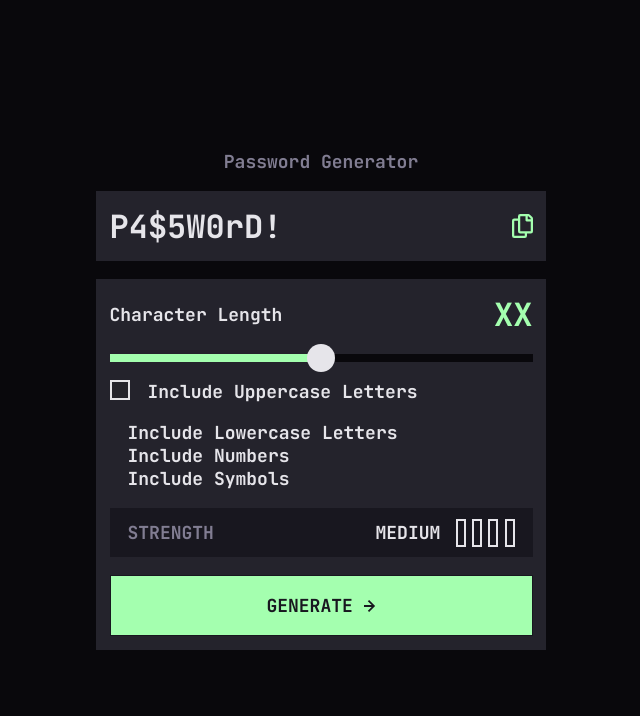
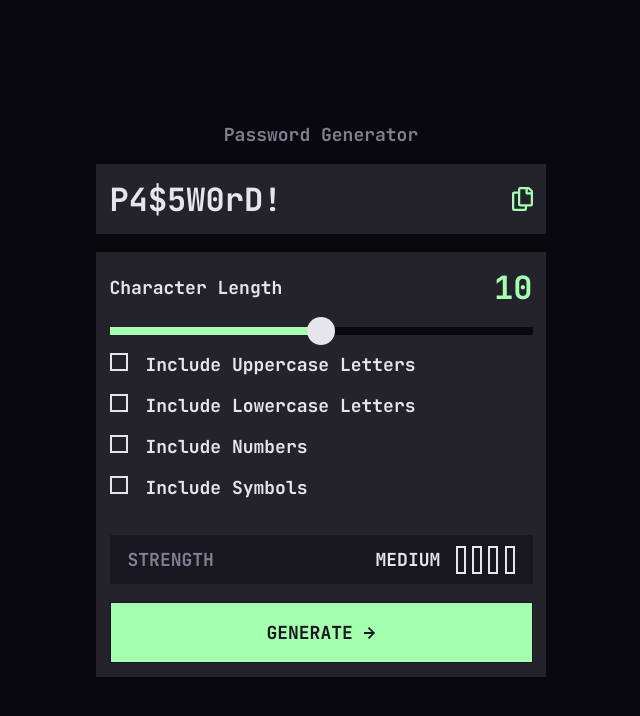
Before and after one commit to emmahogberg88/password-generator, a React (Create React App) app: page / in a window 1280 px wide. Shown: the top 716 px of the page, without its empty margins (319-959 px from the left). Built offline with nearby package versions, Linux system fonts and the light colour scheme.

Commit message:
Add state for checkboxes

```diff
--- a/src/App.js
+++ b/src/App.js
@@ -3,50 +3,20 @@ import styled from 'styled-components/macro'
 import { useState } from 'react'
 
 function App() {
-	const [checked, setChecked] = useState([])
-
-	const [uppercase, setUppercase] = useState(false)
-	const [lowercase, setLowerCase] = useState(false)
-	const [numers, setNumbers] = useState(false)
-	const [symbols, setSymbols] = useState(false)
+	const [checkedUpper, setCheckedUpper] = useState(false)
+	const [checkedLower, setCheckedLower] = useState(false)
+	const [checkedNumber, setCheckedNumber] = useState(false)
+	const [checkedSymbol, setCheckedSymbol] = useState(false)
 
 	const [passwordLength, setPasswordLength] = useState('10')
 
-	const includedChars = {
-		upper: [
-			'A',
-			'B',
-			'C',
-			'D',
-			'E',
-			'F',
-			'G',
-			'H',
-			'I',
-			'J',
-			'K',
-			'L',
-			'M',
-			'N',
-			'O',
-			'P',
-			'Q',
-			'R',
-			'S',
-			'T',
-			'U',
-			'V',
-			'W',
-			'X',
-			'Y',
-			'Z',
-		],
-		lower: [],
-		number: ['1', '2', '3', '4', '5', '6', '7', '8', '9'],
-		symbols: ['!', '?', '$'],
-	}
+	const UPPERCASELETTERS = 'ABCDEFGHIJKLMNOPQRSTUVWXYZ'
+	const LOWERCASELETTERS = 'abcdefghijklmnopqrstuvwxyz'
+	const NUMBERS = '0123456789'
+	const SYMBOLS = '!@#$&*?|%+-_./:;=()[]{}'
 
-	// console.log(Object.keys(includedChars)[0]) //upper
+	// console.log(checked)
+	// console.log(Object.keys(checked)) //upper
 
 	// const handleSubmit = () => {
 	// 	console.log('submitted')
@@ -64,15 +34,30 @@ function App() {
 	// }
 
 	const handleChecked = (event) => {
-		console.log('klickad')
+		if (event.target.id === 'checkedUpper') {
+			setCheckedUpper((prev) => !prev)
+		}
+		if (event.target.id === 'checkedLower') {
+			setCheckedLower((prev) => !prev)
+		}
+		if (event.target.id === 'checkedNumber') {
+			setCheckedNumber((prev) => !prev)
+		}
+		if (event.target.id === 'checkedSymbol') {
+			setCheckedSymbol((prev) => !prev)
+		}
 	}
 
 	const changePasswordLength = (passwordLength) => {
-		setPasswordLength(passwordLength)
+		console.log(passwordLength)
+		// setPasswordLength(passwordLength)
 	}
 
 	const generatePassword = () => {
 		console.log('password')
+		//1. kolla vilka boxar som är iklickade
+		//2. om inputvärde ska ingå, lägg till i array eller string (beror på hur jag väljer att göra..)
+		//3. generera ett random lösenord från array/string som har längd = password.length
 	}
 
 	return (
@@ -93,7 +78,7 @@ function App() {
 			</InnerWrapper>
 			<InnerWrapper>
 				<Container>
-					Character Length<Span>XX</Span>
+					Character Length<Span>{passwordLength}</Span>
 				</Container>
 
 				<Form>
@@ -101,15 +86,21 @@ function App() {
 						type='range'
 						id='charlength'
 						name='charlength'
-						min='0'
-						max='20'
-						step='1'
+						min={0}
+						max={20}
+						step={1}
 						value={passwordLength}
 						onChange={changePasswordLength}
 					/>
 
 					<CheckboxContainer>
-						<StyledCheckbox id='upper' type='checkbox' onClick={handleChecked}>
+						<StyledCheckbox
+							id='checkedUpper'
+							type='checkbox'
+							value='checkedUpper'
+							checked={checkedUpper}
+							onClick={handleChecked}
+						>
 							{/* <HiddenCheckBox type='checkbox' id='upper' name='upper' /> */}
 							<CheckIcon width='14' height='12' xmlns='http://www.w3.org/2000/svg'>
 								<path stroke='#18171F' strokeWidth='3' fill='none' d='M1 5.607 4.393 9l8-8' />
@@ -117,18 +108,54 @@ function App() {
 						</StyledCheckbox>
 						<Label>Include Uppercase Letters</Label>
 					</CheckboxContainer>
-					<Label>
-						<HiddenCheckBox type='checkbox' id='upper' name='upper' />
-						Include Lowercase Letters
-					</Label>
-					<Label>
-						<HiddenCheckBox type='checkbox' id='upper' name='upper' />
-						Include Numbers
-					</Label>
-					<Label>
-						<HiddenCheckBox type='checkbox' id='upper' name='upper' />
-						Include Symbols
-					</Label>
+
+					<CheckboxContainer>
+						<StyledCheckbox
+							id='checkedLower'
+							type='checkbox'
+							value='checkedLower'
+							checked={checkedLower}
+							onClick={handleChecked}
+						>
+							{/* <HiddenCheckBox type='checkbox' id='upper' name='upper' /> */}
+							<CheckIcon width='14' height='12' xmlns='http://www.w3.org/2000/svg'>
+								<path stroke='#18171F' strokeWidth='3' fill='none' d='M1 5.607 4.393 9l8-8' />
+							</CheckIcon>
+						</StyledCheckbox>
+						<Label>Include Lowercase Letters</Label>
+					</CheckboxContainer>
+
+					<CheckboxContainer>
+						<StyledCheckbox
+							id='checkedNumber'
+							type='checkbox'
+							value='checkedNumber'
+							checked={checkedNumber}
+							onClick={handleChecked}
+						>
+							{/* <HiddenCheckBox type='checkbox' id='upper' name='upper' /> */}
+							<CheckIcon width='14' height='12' xmlns='http://www.w3.org/2000/svg'>
+								<path stroke='#18171F' strokeWidth='3' fill='none' d='M1 5.607 4.393 9l8-8' />
+							</CheckIcon>
+						</StyledCheckbox>
+						<Label>Include Numbers</Label>
+					</CheckboxContainer>
+
+					<CheckboxContainer>
+						<StyledCheckbox
+							id='checkedSymbol'
+							type='checkbox'
+							value='checkedSymbol'
+							checked={checkedSymbol}
+							onClick={handleChecked}
+						>
+							{/* <HiddenCheckBox type='checkbox' id='upper' name='upper' /> */}
+							<CheckIcon width='14' height='12' xmlns='http://www.w3.org/2000/svg'>
+								<path stroke='#18171F' strokeWidth='3' fill='none' d='M1 5.607 4.393 9l8-8' />
+							</CheckIcon>
+						</StyledCheckbox>
+						<Label>Include Symbols</Label>
+					</CheckboxContainer>
 				</Form>
 
 				<Container background='var(--clr-bg-primary)' padding='0.6em 1em' margin='1em 0'>
@@ -283,36 +310,35 @@ const CheckboxContainer = styled.div`
 	padding-bottom: 1em;
 `
 
-const HiddenCheckBox = styled.input.attrs({ type: 'checkbox' })`
-	margin-right: 1em;
-	border: 0;
-	clip: rect(0 0 0 0);
-	clippath: inset(50%);
-	height: 1px;
-	margin: -1px;
-	overflow: hidden;
-	padding: 0;
-	position: absolute;
-	white-space: nowrap;
-	width: 1px;
-`
+// const HiddenCheckBox = styled.input.attrs({ type: 'checkbox' })`
+// 	margin-right: 1em;
+// 	border: 0;
+// 	clip: rect(0 0 0 0);
+// 	clippath: inset(50%);
+// 	height: 1px;
+// 	margin: -1px;
+// 	overflow: hidden;
+// 	padding: 0;
+// 	position: absolute;
+// 	white-space: nowrap;
+// 	width: 1px;
+// `
 
-const CheckIcon = styled.svg`
-	position: absolute;
-`
+const CheckIcon = styled.svg``
 
 const StyledCheckbox = styled.div`
 	display: flex;
 	align-items: center;
 	align-self: baseline;
-	width: 20px;
-	height: 20px;
-	background: ${(props) => (props.checked ? 'var(--clr-accent)' : 'none')};
-	border: 2px solid ${(props) => (props.checked ? 'var(--clr-bg-secondary)' : 'var(--clr-light)')};
+	width: 18px;
+	height: 18px;
+	background: ${(props) => (props.checked ? 'var(--clr-accent)' : 'var(--clr-bg-secondary)')};
+	border: 2px solid ${(props) => (props.checked ? 'var(--clr-bg-accent)' : 'var(--clr-light)')};
 	transition: all 150ms;
+	cursor: pointer;
 
-	${CheckIcon} {
-		visibility: ${(props) => (props.checked ? 'visible' : 'hidden')};
+	& ${CheckIcon} {
+		display: ${(props) => (props.checked ? 'block' : 'none')};
 	}
 `
 
```
